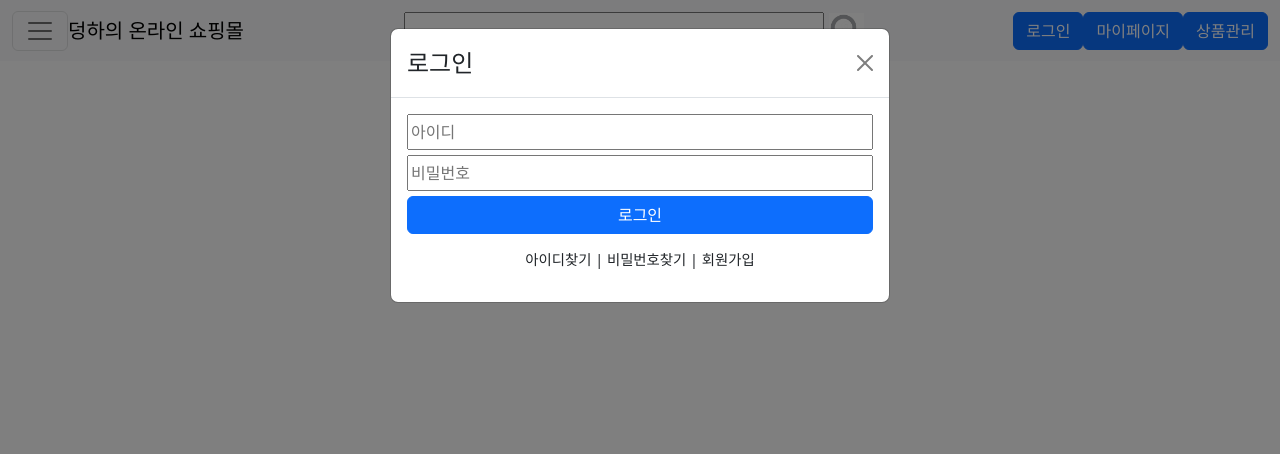
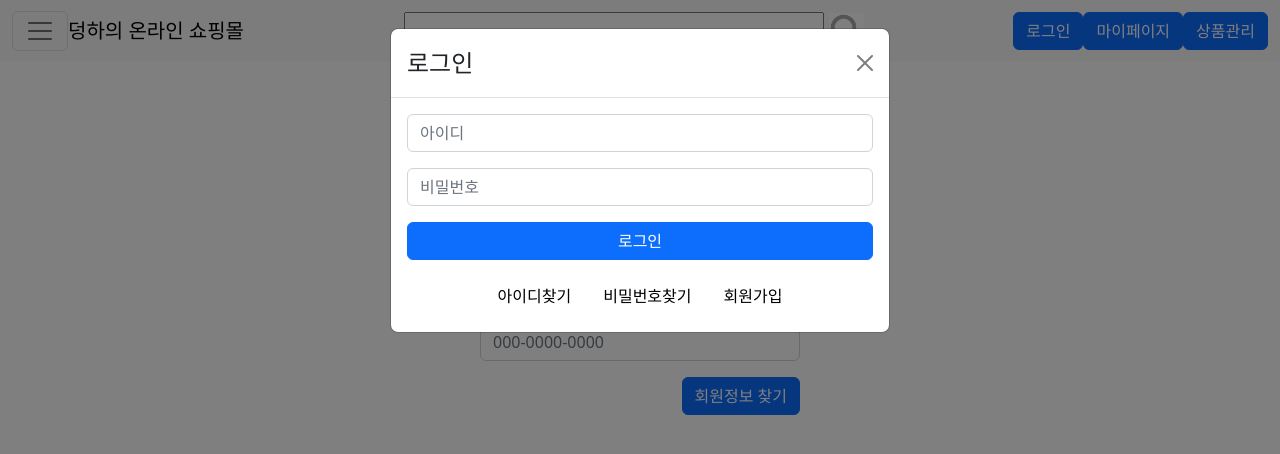
Before and after one commit to dongha-byun/react-js-shoppingmall, a React (Create React App) app: page /find-pw in a window 1280 px wide. Both pictures are taken after a click on the button "로그인". Shown: the top 454 px of the page. Built offline with nearby package versions, Linux system fonts and the light colour scheme; the HTML template or start-up script is replaced by a standard one.

Commit message:
Refactor: 로그인 관련 화면 bootstrap 전환 2022-11-07

```diff
--- a/src/component/page/login/LoginComponent.jsx
+++ b/src/component/page/login/LoginComponent.jsx
@@ -25,7 +25,7 @@ function LoginComponent(){
     const loginInputChange = (event) => {
         setLoginValue({
             ...loginValue,
-            [event.target.name]: event.target.value
+            [event.target.id]: event.target.value
         });
     }
 
--- a/src/component/page/login/form/FindId.jsx
+++ b/src/component/page/login/form/FindId.jsx
@@ -1,6 +1,5 @@
 import React, { useState } from "react";
 import styledComponents from "styled-components";
-import TextButton from "../../../ui/TextButton";
 import { Form, Button } from "react-bootstrap";
 import CommonModal from "../../../modal/CommonModal";
 
@@ -36,7 +35,7 @@ function FindId(){
             <Form>
                 <Form.Group className="mb-3" controlId="formName">
                     <Form.Label>이름</Form.Label>
-                    <Form.Control type="text" placeholder="이름" onChange={onChangeValue}/>
+                    <Form.Control type="text" onChange={onChangeValue}/>
                 </Form.Group>
                 <Form.Group className="mb-3" controlId="formTelNo">
                     <Form.Label>연락처</Form.Label>
@@ -47,9 +46,8 @@ function FindId(){
                 아이디 찾기
             </Button>
 
-            <CommonModal show={show} handleClose={handleClose} header="아이디 조회"
-                footerEvent={findId} footerMessage="확인">
-                조회된 아이디는 ****** 입니다.
+            <CommonModal show={show} handleClose={handleClose} headerMessage="조회결과">
+                <p>조회된 아이디는 ****** 입니다.</p>
             </CommonModal>
         </FindIdWrapper>
     );
--- a/src/component/page/login/form/FindPw.jsx
+++ b/src/component/page/login/form/FindPw.jsx
@@ -1,7 +1,6 @@
-import React from "react";
+import React, { useState } from "react";
 import styledComponents from "styled-components";
-import TextInput from "../../../ui/TextInput";
-import TextButton from "../../../ui/TextButton";
+import { Form, Button } from "react-bootstrap";
 
 const FindPwWrapper = styledComponents.div`
     width: 100%;
@@ -12,20 +11,42 @@ const FindPwWrapper = styledComponents.div`
 `;
 
 function FindPw(){
+
+    const [findIdValue, setFindIdValue] = useState({
+        formName: "",
+        formTelNo: ""
+    });
+    const onChangeValue = (event) => {
+        setFindIdValue({
+            ...findIdValue,
+            [event.target.id] : event.target.value
+        });
+    }
+    const findIPw = () => {
+        // post and close modal
+    }
+
     return(
         <FindPwWrapper>
             <h3>비밀번호 찾기</h3>
-            <TextInput placeholder="아이디" />
-            <TextInput placeholder="이름" />
-            <TextInput placeholder="연락처" />
-            <TextButton
-                value="회원정보 찾기"
-                width="100%"
-                height="50px"
-                onClick={()=>{
-                    alert("아이디로 회원정보 조회");
-                }}
-            />
+            <Form>
+                <Form.Group className="mb-3" controlId="formLoginId">
+                    <Form.Label>아이디</Form.Label>
+                    <Form.Control type="text" onChange={onChangeValue}/>
+                </Form.Group>
+                <Form.Group className="mb-3" controlId="formName">
+                    <Form.Label>이름</Form.Label>
+                    <Form.Control type="text" onChange={onChangeValue}/>
+                </Form.Group>
+                <Form.Group className="mb-3" controlId="formTelNo">
+                    <Form.Label>연락처</Form.Label>
+                    <Form.Control type="text" placeholder="000-0000-0000" onChange={onChangeValue}/>
+                </Form.Group>
+            </Form>
+            <Button className="float-right" variant="primary" onClick={()=>alert("아이디로 회원정보 조회")}>
+                회원정보 찾기
+            </Button>
+
         </FindPwWrapper>
     );
 }
--- a/src/component/page/login/form/Login.jsx
+++ b/src/component/page/login/form/Login.jsx
@@ -1,59 +1,45 @@
 import React from "react";
-import 'bootstrap/dist/css/bootstrap.min.css';
-import styledComponents from "styled-components";
-import TextInput from "../../../ui/TextInput";
-import { Button } from "react-bootstrap";
+import { Button, Form, Nav } from "react-bootstrap";
 
-const LoginPageWrapper = styledComponents.div`
-    width: 100%;
-    height: 100%;
-    margin : 0 auto;
-`;
-
-const LoginWrapper = styledComponents.div`
-    display: flex;
-    flex-direction: column;
-    align-items: flex-start;
-`;
-
-const InputWrapper = styledComponents.div`
-    width: 100%;
-    position: relative;
-`;
-
-const LabelWrapper = styledComponents.div`
-    width: 100%;
-    text-align: center;
-    margin: 15px 0;
-    font-size: 0.9em;
-`;
-
-const StyledSpan = styledComponents.span`
-    cursor: pointer;
-`;
 
 function Login(props){
-    const {menuClick, onChange, login} = props;
+    const { onChange, login} = props;
 
     return (
-        <LoginPageWrapper>
-            <LoginWrapper>
-                <InputWrapper>
-                    <TextInput placeholder="아이디" name="loginId" onChange={onChange} />
-                    <TextInput type="password" placeholder="비밀번호" name="password" onChange={onChange} />
-                </InputWrapper>
-                <Button onClick={login} className="common-btn-style">
-                    로그인
-                </Button>
-                <LabelWrapper>
-                    <StyledSpan onClick={()=>menuClick("/find-id")}>아이디찾기</StyledSpan>
-                    &nbsp;<span>|</span>&nbsp;
-                    <StyledSpan onClick={()=>menuClick("/find-pw")}>비밀번호찾기</StyledSpan>
-                    &nbsp;<span>|</span>&nbsp;
-                    <StyledSpan onClick={()=>menuClick("/sign-up")}>회원가입</StyledSpan>
-                </LabelWrapper>
-            </LoginWrapper>
-        </LoginPageWrapper>
+        <>
+            <Form>
+                <Form.Group className="mb-3" controlId="loginId">
+                    <Form.Control
+                        type="text"
+                        placeholder="아이디"
+                        onChange={onChange}
+                    />
+                </Form.Group>
+                <Form.Group className="mb-3" controlId="password">
+                    <Form.Control
+                        type="password"
+                        placeholder="비밀번호"
+                        onChange={onChange}
+                    />
+                </Form.Group>
+                <div className="d-grid mb-3">
+                    <Button onClick={login} variant="primary" size="md">
+                        로그인
+                    </Button>
+                </div>
+            </Form>
+            <Nav className="justify-content-center" navbar={false}>
+                <Nav.Item>
+                    <Nav.Link href="/find-id">아이디찾기</Nav.Link>
+                </Nav.Item>
+                <Nav.Item>
+                    <Nav.Link href="/find-pw">비밀번호찾기</Nav.Link>
+                </Nav.Item>
+                <Nav.Item>
+                    <Nav.Link href="/sign-up">회원가입</Nav.Link>
+                </Nav.Item>
+            </Nav>
+        </>
     );
 }
 
```
